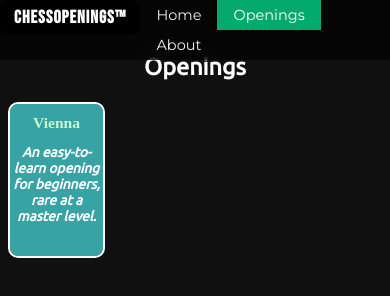
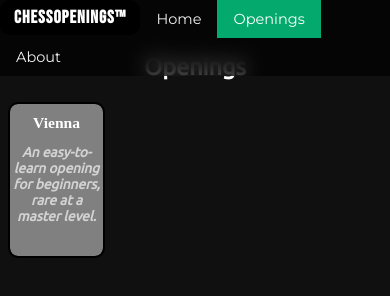
Before and after one commit to EsziL/chessOpening, a plain HTML site: page openings.html in a window 390 px wide. Drawn offline with Linux system fonts and the light colour scheme; a web font is replaced by a local one.

Commit message:
Fixed Some Visual Glitches

```diff
--- a/style.css
+++ b/style.css
@@ -171,7 +171,7 @@ body {
 }
 
 .space {
-	padding-bottom: 10vh;
+	padding-bottom: 40vh;
 }
 
 /* Styles for only pc */
@@ -249,24 +249,14 @@ body {
 	}
 
 	.opening {
-		background-color: #38A3A5;
 		height: 18vh;
 		width: 24vw;
 		border-radius: 8px;
-		text-align: center;
-		outline: 2px solid white;
-		transition: transform 0.2s;
-		cursor: pointer;
 	}
 	.opening h1 {
-		color: #C7F9CC;
-		font-family: 'Alkatra';
 		font-size: 4vw;
 	}
 	.opening h2 {
-		color: white;
-		font-style: italic;
-		font-family: 'Ubuntu';
 		font-size: 3.5vw;
 	}
 
@@ -274,7 +264,7 @@ body {
 		float: left;
 		color: #f2f2f2;
 		text-align: center;
-		padding: 6px 16px;
+		padding: 10px 16px;
 		text-decoration: none;
 		font-size: 14.5px;
 		font-family: "Montserrat";
```
